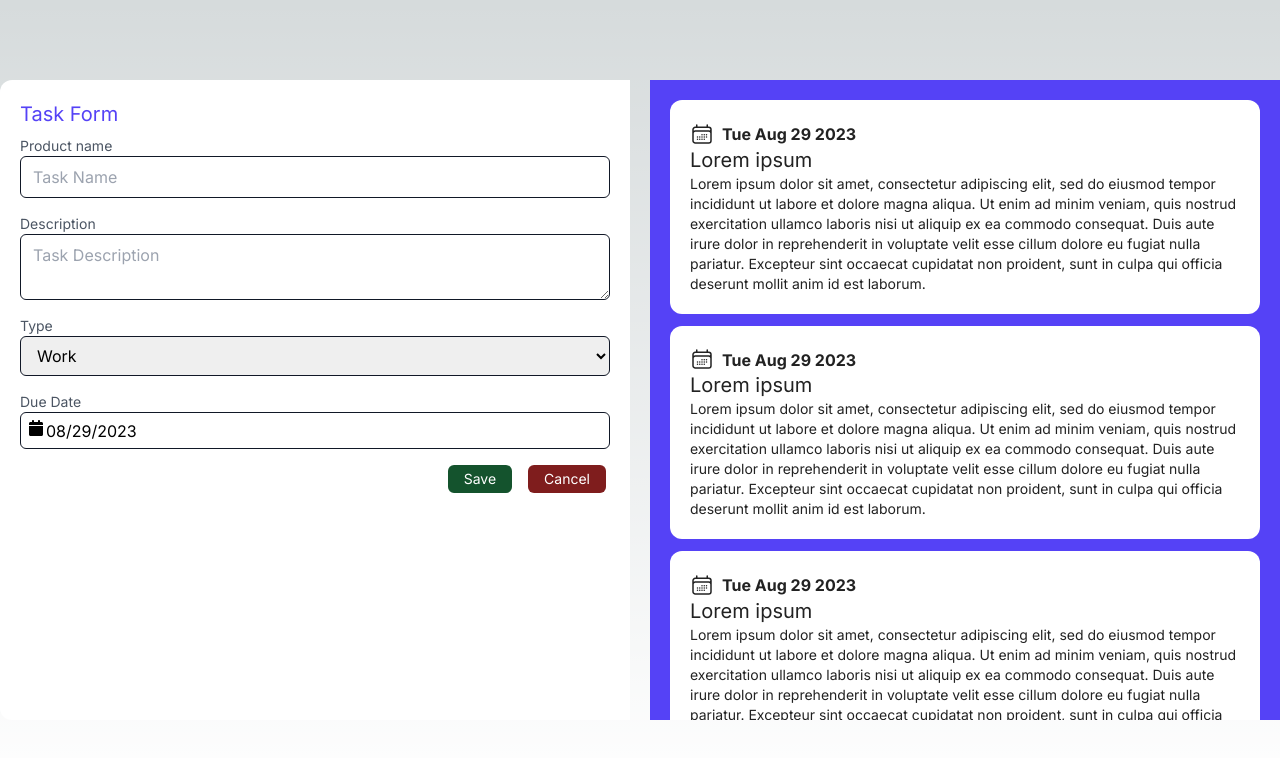
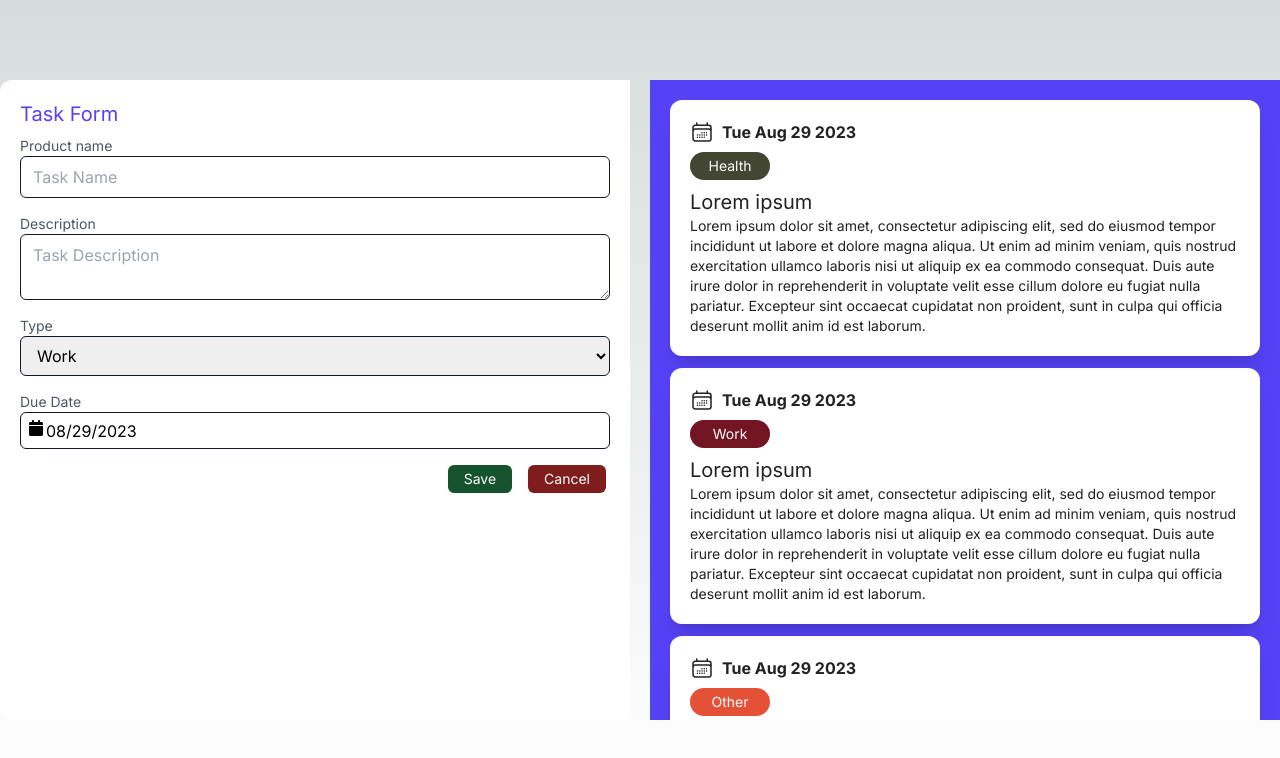
Before and after one commit to JuanManuelIbarlucea/algomarketing-challenge, a Next.js app: page / in a window 1280 px wide. Shown: the top 758 px of the page. Built offline with nearby package versions, Linux system fonts and the light colour scheme.

Commit message:
Refactored list to TaskList component + added type chip

```diff
--- a/components/task-component.tsx
+++ /dev/null
@@ -1,5 +0,0 @@
-import React from 'react';
-
-export default function TaskComponent() {
-  return <div>TaskComponent</div>;
-}
--- a/components/task-display.tsx
+++ b/components/task-display.tsx
@@ -1,35 +1,14 @@
 'use client';
 import useTasksContext from '@/contexts/tasks-context';
 import { mockTasks } from '@/lib/mocks';
+import TaskList from './task-list';
 
 export default function TaskDisplay() {
   const { tasks } = useTasksContext();
 
   return (
     <div className="bg-primary w-full h-full text-[#222] p-5 overflow-auto scrollbar-thumb-gray-900 scrollbar-thin scrollbar-track-gray-100">
-      <ul className="flex flex-col gap-3">
-        {mockTasks?.map((task) => (
-          <li className="bg-white rounded-xl p-5 text-ellipsis">
-            <svg
-              xmlns="http://www.w3.org/2000/svg"
-              fill="none"
-              viewBox="0 0 24 24"
-              strokeWidth={1.5}
-              stroke="currentColor"
-              className="w-6 h-6 inline-block mr-2"
-            >
-              <path
-                strokeLinecap="round"
-                strokeLinejoin="round"
-                d="M6.75 3v2.25M17.25 3v2.25M3 18.75V7.5a2.25 2.25 0 012.25-2.25h13.5A2.25 2.25 0 0121 7.5v11.25m-18 0A2.25 2.25 0 005.25 21h13.5A2.25 2.25 0 0021 18.75m-18 0v-7.5A2.25 2.25 0 015.25 9h13.5A2.25 2.25 0 0121 11.25v7.5m-9-6h.008v.008H12v-.008zM12 15h.008v.008H12V15zm0 2.25h.008v.008H12v-.008zM9.75 15h.008v.008H9.75V15zm0 2.25h.008v.008H9.75v-.008zM7.5 15h.008v.008H7.5V15zm0 2.25h.008v.008H7.5v-.008zm6.75-4.5h.008v.008h-.008v-.008zm0 2.25h.008v.008h-.008V15zm0 2.25h.008v.008h-.008v-.008zm2.25-4.5h.008v.008H16.5v-.008zm0 2.25h.008v.008H16.5V15z"
-              />
-            </svg>
-            <b className="align-middle">{task.dueDate.toDateString()}</b>
-            <p className="text-xl">{task.name}</p>
-            <p className="text-sm">{task.description}</p>
-          </li>
-        ))}
-      </ul>
+      <TaskList tasks={mockTasks} />
     </div>
   );
 }
--- /dev/null
+++ b/components/task-list.tsx
@@ -0,0 +1,49 @@
+import { Task, TaskType } from '@/lib/types';
+import React from 'react';
+
+export default function TaskList({ tasks }: { tasks: Task[] }) {
+  function getTypeColor(type: (typeof TaskType)[number]) {
+    if (type === 'Health') return '#424632';
+    if (type === 'Personal') return '#252850';
+    if (type === 'Work') return '#721422';
+    if (type === 'Other') return '#E55137';
+
+    return '#fff';
+  }
+
+  return (
+    <ul className="flex flex-col gap-3">
+      {tasks?.map((task) => (
+        <li className="bg-white rounded-xl p-5 text-ellipsis shadow-xl">
+          <div className="flex items-center">
+            <svg
+              xmlns="http://www.w3.org/2000/svg"
+              fill="none"
+              viewBox="0 0 24 24"
+              strokeWidth={1.5}
+              stroke="currentColor"
+              className="w-6 h-6 inline-block mr-2"
+            >
+              <path
+                strokeLinecap="round"
+                strokeLinejoin="round"
+                d="M6.75 3v2.25M17.25 3v2.25M3 18.75V7.5a2.25 2.25 0 012.25-2.25h13.5A2.25 2.25 0 0121 7.5v11.25m-18 0A2.25 2.25 0 005.25 21h13.5A2.25 2.25 0 0021 18.75m-18 0v-7.5A2.25 2.25 0 015.25 9h13.5A2.25 2.25 0 0121 11.25v7.5m-9-6h.008v.008H12v-.008zM12 15h.008v.008H12V15zm0 2.25h.008v.008H12v-.008zM9.75 15h.008v.008H9.75V15zm0 2.25h.008v.008H9.75v-.008zM7.5 15h.008v.008H7.5V15zm0 2.25h.008v.008H7.5v-.008zm6.75-4.5h.008v.008h-.008v-.008zm0 2.25h.008v.008h-.008V15zm0 2.25h.008v.008h-.008v-.008zm2.25-4.5h.008v.008H16.5v-.008zm0 2.25h.008v.008H16.5V15z"
+              />
+            </svg>
+            <p className="align-middle font-bold">
+              {task.dueDate.toDateString()}
+            </p>
+          </div>
+          <p
+            style={{ backgroundColor: getTypeColor(task.type) }}
+            className={`w-[5rem] text-center rounded-full p-1 text-sm my-2 text-white`}
+          >
+            {task.type}
+          </p>
+          <p className="text-xl">{task.name}</p>
+          <p className="text-sm">{task.description}</p>
+        </li>
+      ))}
+    </ul>
+  );
+}
```
